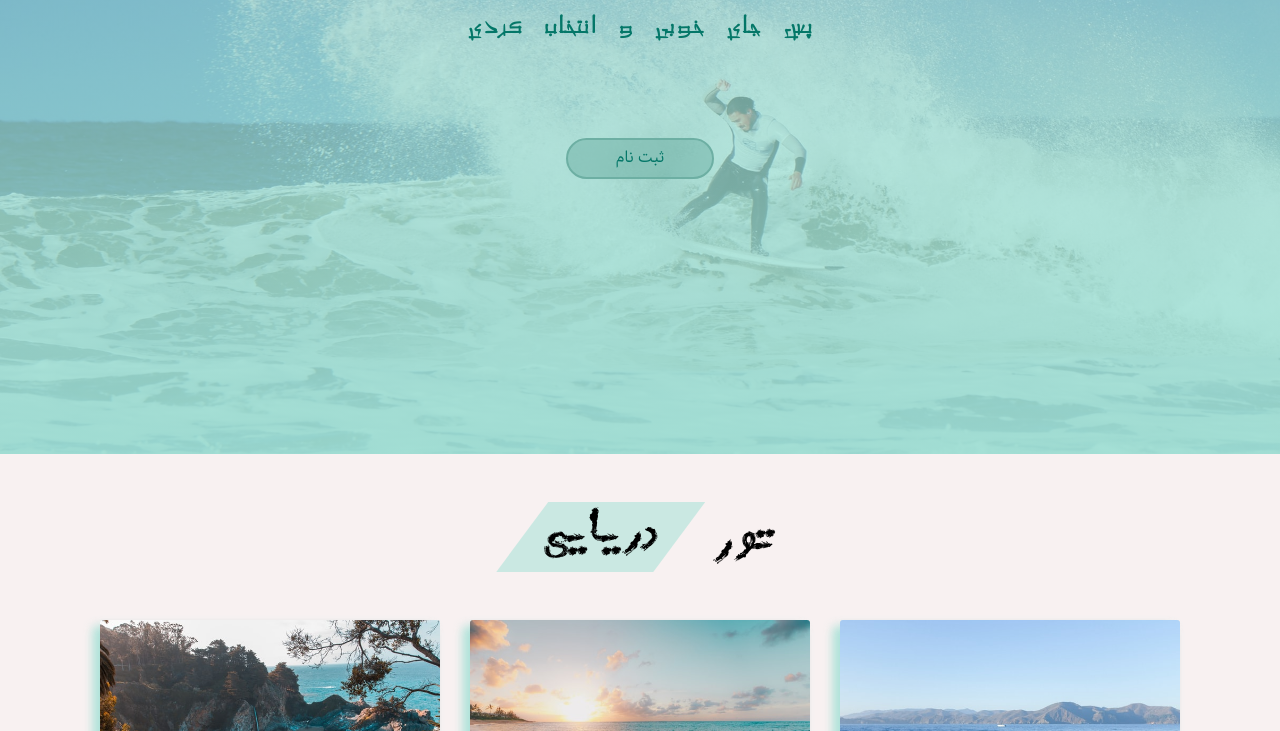
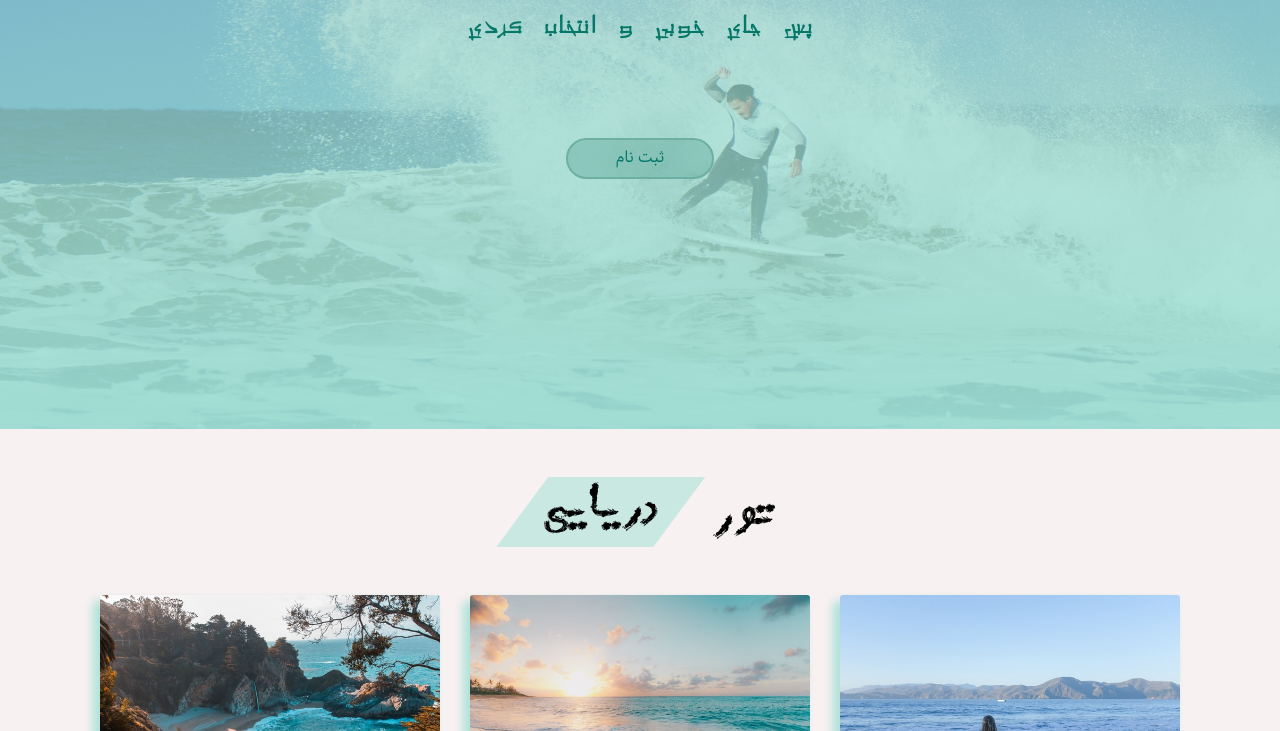
Before and after one commit to armin-bkh/second-project-with-bootstrap-v4-rtl, a plain HTML site: page index.html in a window 1280 px wide. Shown: the part 371-1102 px from the top of the page. Drawn offline with nearby package versions, Linux system fonts and the light colour scheme; files whose address does not match are found by name.

Commit message:
little change on css

```diff
--- a/sass/style.scss
+++ b/sass/style.scss
@@ -174,7 +174,7 @@ body {
         border-radius: none !important;
         padding: 5rem 2rem;
         color: $color-text-tiltle-2;
-        height: calc(100vh - 55px);
+        height: calc(100vh - 80px);
 
         &-header {
             font-family: $chini;
```
Also changed, not shown: style/style.css.
